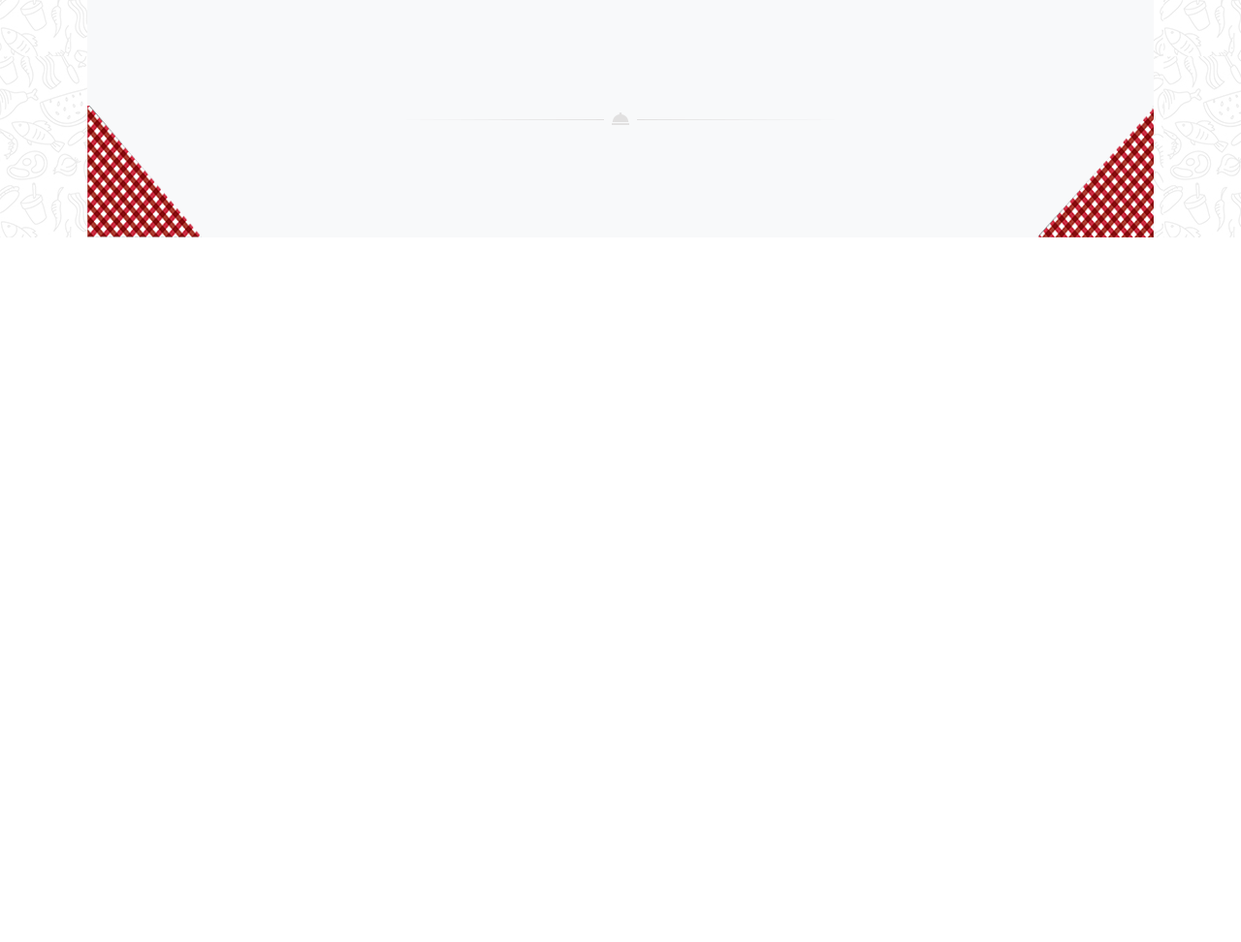
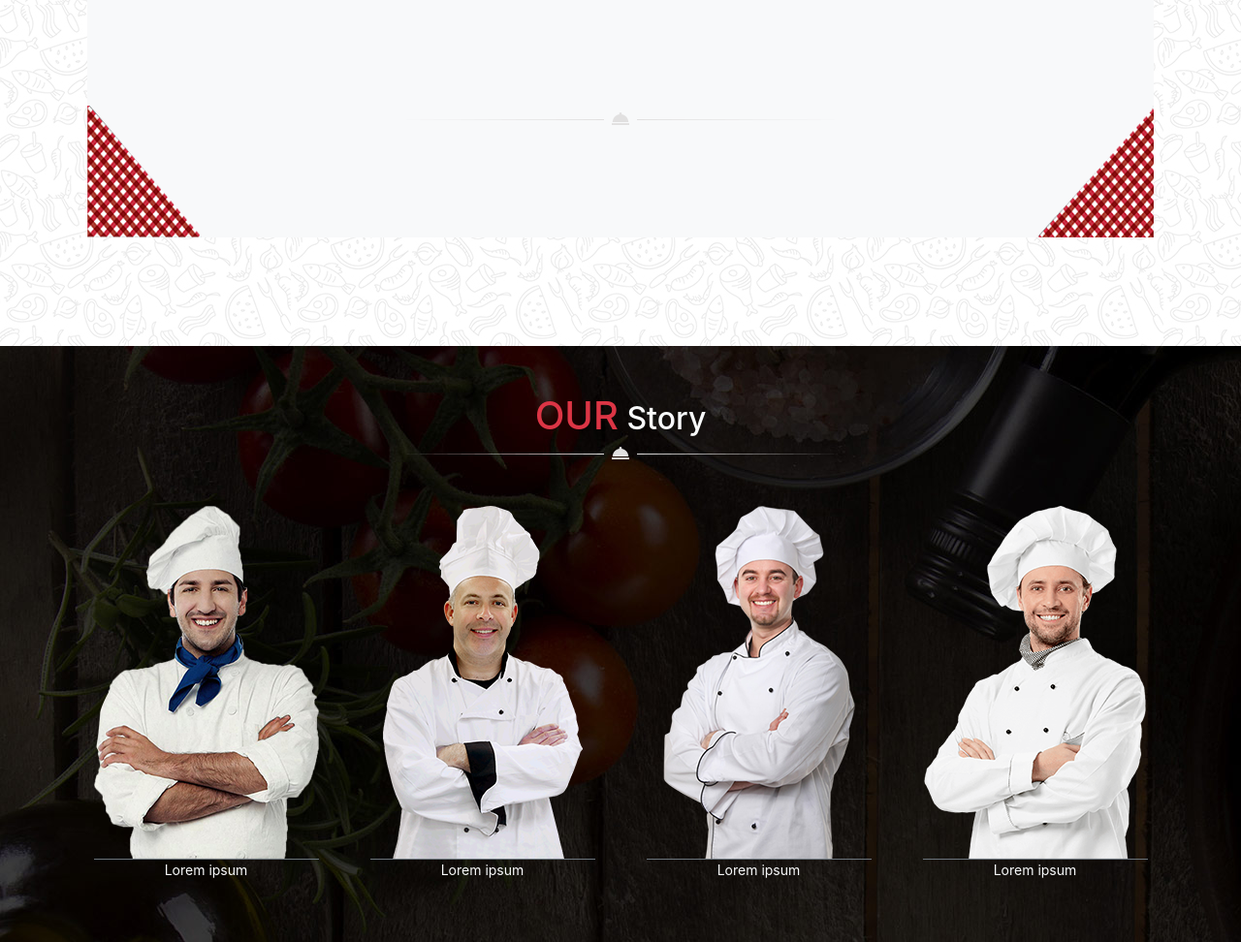
Before and after one commit to Zakariajuro/coding_16_site_chef, a website: page index.html in a window 1280 px wide. Shown: the part 2395-3367 px from the top of the page at 97% size. Before the commit the page ends 2640 px from the top, so only its background shows below. Drawn offline with nearby package versions, Linux system fonts and the light colour scheme; a web font is replaced by a local one.

Commit message:
section2_fini

```diff
--- a/index.html
+++ b/index.html
@@ -282,6 +282,47 @@
         </div>
     </section>
 
+    <!-- SECTION 2 -->
+    <section class="section2 mt-10">
+        <div class="container-fluid">
+            <div class="row">
+                <div class="col-12 text-center pt-6">
+                    <h2 class="text-light"><span class="our text-danger">OUR</span> Story</h2>
+                    <img class="pb-6" src="./public/img/decoration_line.png" alt="">
+                </div>
+            </div>
+
+            <div class="container">
+                <div class="row text-center pb-6">
+                    <div class="col-3">
+                        <img src="./public/img/chef1.png" class=" border-top-0 border-right-0 border-left-0 border border-secondary" alt="">
+                        <p class="text-light">Lorem ipsum</p>
+                    </div>
+                    <div class="col-3">
+                        <img src="./public/img/chef2.png" class=" border-top-0 border-right-0 border-left-0 border border-secondary" alt="">
+                        <p class="text-light">Lorem ipsum</p>
+                    </div>
+                    <div class="col-3">
+                        <img src="./public/img/chef3.png" class=" border-top-0 border-right-0 border-left-0 border border-secondary" alt="">
+                        <p class="text-light">Lorem ipsum</p>
+                    </div>
+                    <div class="col-3">
+                        <img src="./public/img/chef4.png" class=" border-top-0 border-right-0 border-left-0 border border-secondary" alt="">
+                        <p class="text-light">Lorem ipsum</p>
+                    </div>
+                </div>
+            </div>
+        </div>
+    </section>
+
+
+
+
+
+
+
+
+
 
     <!-- script jquery -->
     <script src="./node_modules/jquery/dist/jquery.js"></script>
--- /dev/null
+++ b/src/sass/modules/_reset.sass
@@ -0,0 +1,2 @@
+body
+    background-image: url("../img/main_bg.jpg")
--- a/src/sass/modules/_section1.sass
+++ b/src/sass/modules/_section1.sass
@@ -1,5 +1,5 @@
 .section1
-    background-image: url("../img/main_bg.jpg")
+
 .granddiv
     margin-left: 7%
     margin-right: 7%
--- /dev/null
+++ b/src/sass/modules/_section2.sass
@@ -0,0 +1,2 @@
+.section2
+    background-image: url("../img/team_background.jpg")
--- a/src/sass/modules/_style.sass
+++ b/src/sass/modules/_style.sass
@@ -1,2 +1,4 @@
+@import ./_reset
 @import ./_header
 @import ./_section1
+@import ./_section2
```
Also changed, not shown: public/css/app.css.
